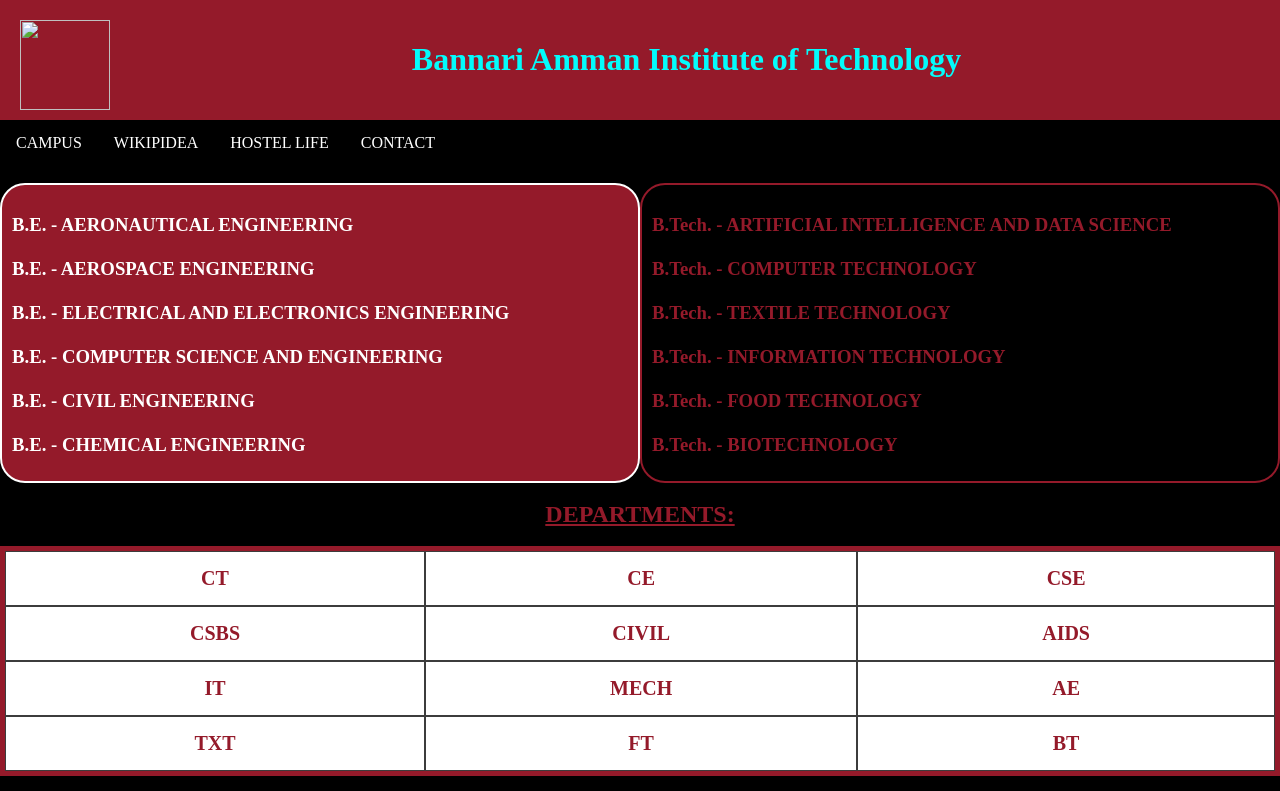
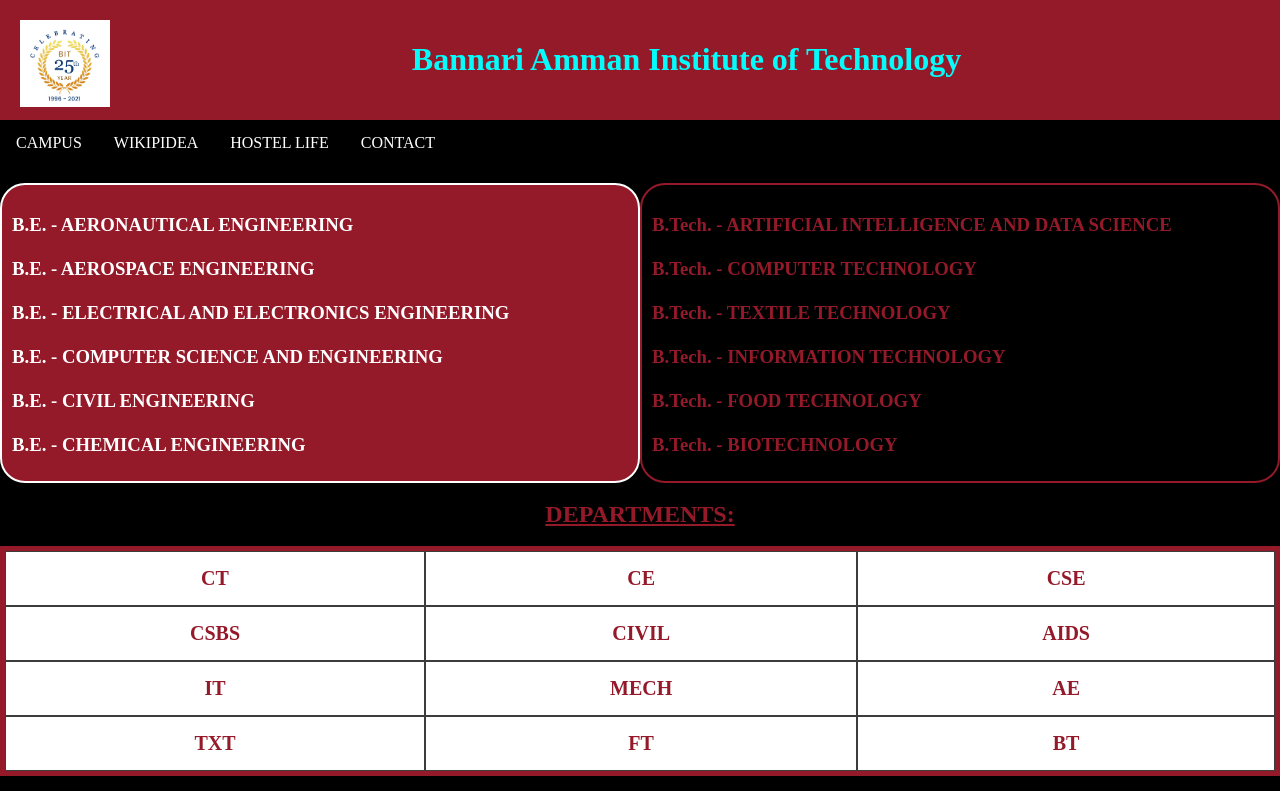
Before and after one commit to RAGUL12345/skill, a plain HTML site: page skill/index.html in a window 1280 px wide. Shown: the top 791 px of the page. Drawn offline with Linux system fonts and the light colour scheme.

Commit message:
Update index.html

```diff
--- a/skill/index.html
+++ b/skill/index.html
@@ -12,7 +12,7 @@
 
 <body>
 <div class="header">
-  <img src="../image/BIT 25 years.jpg"width="90"align="left">
+  <img src="BIT 25 years.jpg"width="90"align="left">
   <h1>Bannari Amman Institute of Technology</h1>
 </div>
 
```
